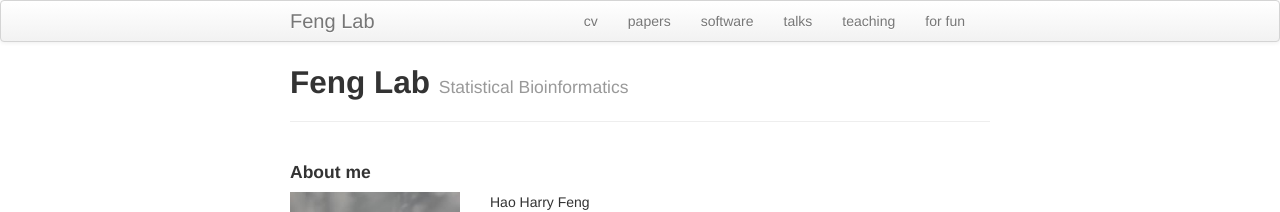
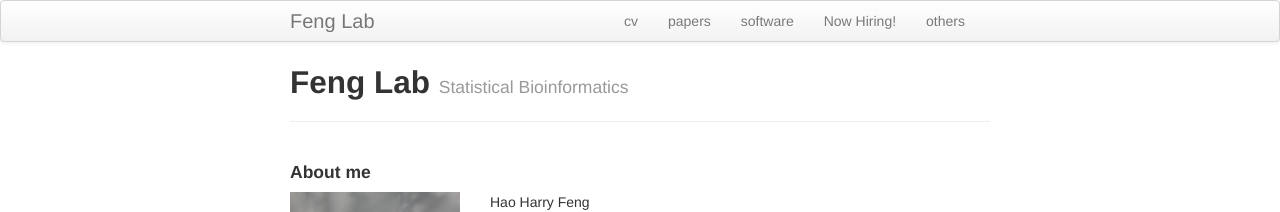
Before and after one commit to haoharryfeng/testpage4, a Jekyll site: the page built from index.md, in a window 1280 px wide. Shown: the top 212 px of the page. Built offline with Jekyll 4.4.1, drawn with Linux system fonts in a browser that asks for light colours.

Commit message:
Update default.html

```diff
--- a/_includes/themes/twitter/default.html
+++ b/_includes/themes/twitter/default.html
@@ -36,9 +36,8 @@
               <li><a href="{{ BASE_PATH }}/Feng_cv.pdf">cv</a></li>
               <li><a href="{{ BASE_PATH }}/papers.html">papers</a></li>
               <li><a href="{{ BASE_PATH }}/software.html">software</a></li>
-              <li><a href="{{ BASE_PATH }}/pages/project_site.html">talks</a></li>
-              <li><a href="{{ BASE_PATH }}/pages/teaching.html">teaching</a></li>
-              <li><a href="{{ BASE_PATH }}/pages/forfun.html">for fun</a></li>
+              <li><a href="{{ BASE_PATH }}/hire.html">Now Hiring!</a></li>
+			  <li><a href="{{ BASE_PATH }}/others.html">others</a></li>
             </ul>
         </div>
       </div>
```
